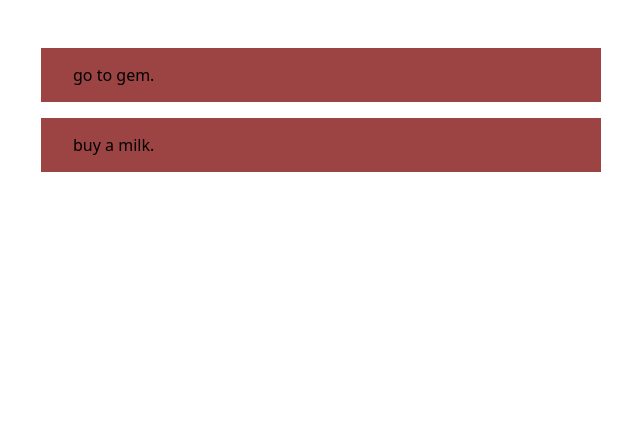
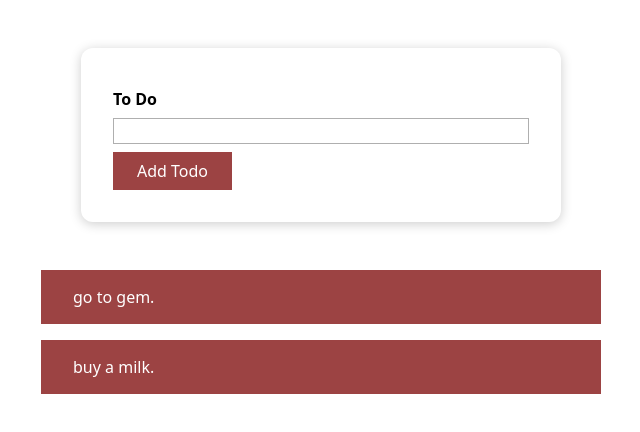
Before and after one commit to valid02/second-react-practice-project, a JavaScript app: page / in a window 1280 px wide. Shown: the top 432 px of the page, without its empty margins (319-959 px from the left). Built offline with nearby package versions, Linux system fonts and the light colour scheme.

Commit message:
Completing todo input section

```diff
--- a/src/App.css
+++ b/src/App.css
@@ -4,3 +4,12 @@
   text-align: center;
   margin: 3rem auto;
 }
+
+.todo-input-section {
+  width: 30rem;
+  max-width: 90%;
+  margin: 3rem auto;
+  padding: 2rem;
+  box-shadow: 0 2px 12px rgba(0, 0, 0, 0.2);
+  border-radius: 12px;
+}
--- a/src/App.js
+++ b/src/App.js
@@ -1,4 +1,5 @@
 import './App.css';
+import ToDoInput from './components/ToDoInpot/ToDoInput';
 import ToDoList from "./components/ToDoList/ToDoList";
 
 const App = () => {
@@ -9,6 +10,9 @@ const App = () => {
 
   return (
     <div>
+      <section className='todo-input-section'>
+        <ToDoInput />
+      </section>
       <section className="todo-list-section">
         <ToDoList items={Todos} />
       </section>
--- a/src/components/ToDoInpot/ToDoInput.css
+++ b/src/components/ToDoInpot/ToDoInput.css
@@ -0,0 +1,40 @@
+.todo-input {
+  margin: 0.5rem 0;
+}
+
+.todo-input label {
+  display: block;
+  font-weight: bold;
+  margin-bottom: 0.5rem;
+}
+
+.todo-input input {
+  display: block;
+  border: 1px solid #afafaf;
+  width: 100%;
+  padding: 0 0.25rem;
+  font: inherit;
+  line-height: 1.5rem;
+}
+
+.todo-input input:focus {
+  outline: none;
+}
+
+.todo-input-btn {
+  background-color: #9c4343;
+  border: none;
+  padding: 0.5rem 1.5rem;
+  font: inherit;
+  cursor: pointer;
+  color: white;
+}
+
+.todo-input-btn:focus {
+  outline: none;
+}
+
+.todo-input-btn:hover,
+.todo-input-btn:active {
+  background-color: #946060;
+}
--- a/src/components/ToDoInpot/ToDoInput.js
+++ b/src/components/ToDoInpot/ToDoInput.js
@@ -0,0 +1,15 @@
+import './ToDoInput.css';
+
+const ToDoInput = () => {
+  return (
+    <form>
+      <div className="todo-input">
+        <label>To Do</label>
+        <input type="text" />
+      </div>
+      <button type='submit' className="todo-input-btn">Add Todo</button>
+    </form>
+  );
+}
+
+export default ToDoInput;
--- a/src/components/ToDoItem/ToDoItem.css
+++ b/src/components/ToDoItem/ToDoItem.css
@@ -1,5 +1,6 @@
 .todo-item {
   background-color: #9c4343;
+  color: white;
   padding: 1rem 2rem;
   text-align: left;
   margin: 1rem 0;
```
